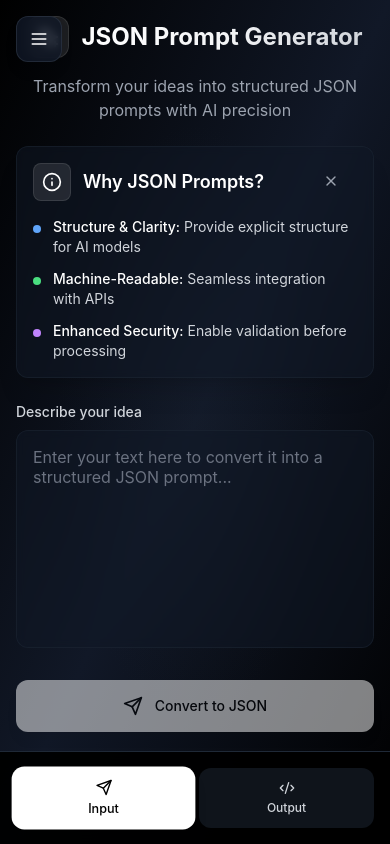
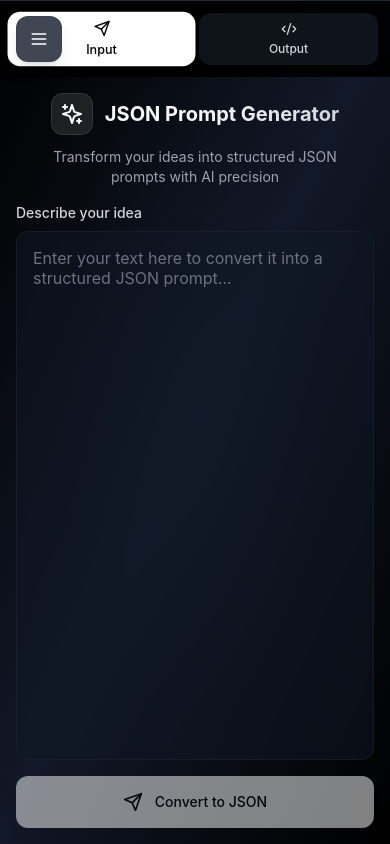
Before and after one commit to MSG-Mutual-Support-to-Grow/JSON-Prompt-Generator, a React (Vite) app in the folder frontend/: page / in a window 390 px wide. Built offline with nearby package versions, Linux system fonts and the light colour scheme.

Commit message:
update the ui

```diff
--- a/frontend/src/App.tsx
+++ b/frontend/src/App.tsx
@@ -53,7 +53,7 @@ function App() {
         />
       )}
 
-      <main className={`flex-1 overflow-hidden transition-all duration-300 ease-in-out ${
+      <main className={`flex-1 h-full overflow-hidden transition-all duration-300 ease-in-out ${
         sidebarOpen
           ? 'lg:ml-64'
           : 'ml-0'
--- a/frontend/src/components/TextToJsonConverter.tsx
+++ b/frontend/src/components/TextToJsonConverter.tsx
@@ -1,5 +1,5 @@
 import React, { useState, useEffect } from 'react';
-import { Copy, Send, CheckCircle, Info, X, Sparkles, Code2, AlertCircle, Loader2 } from 'lucide-react';
+import { Copy, Send, CheckCircle, X, Sparkles, Code2, AlertCircle, Loader2 } from 'lucide-react';
 import { API_BASE_URL } from '../config/api';
 
 interface TextToJsonConverterProps {
@@ -17,7 +17,6 @@ const TextToJsonConverter: React.FC<TextToJsonConverterProps> = ({ onAddToHistor
   const [copied, setCopied] = useState(false);
   const [isProcessing, setIsProcessing] = useState(false);
   const [isMobile, setIsMobile] = useState(false);
-  const [showInfoCard, setShowInfoCard] = useState(true);
   const [mobilePage, setMobilePage] = useState<'input' | 'output'>('input');
   const [error, setError] = useState<ErrorState | null>(null);
 
@@ -112,7 +111,7 @@ const TextToJsonConverter: React.FC<TextToJsonConverterProps> = ({ onAddToHistor
   };
 
   return (
-    <div className="w-full h-full bg-black text-white overflow-hidden">
+    <div className="w-full h-screen bg-black text-white overflow-hidden">
       {/* Error Alert */}
       {error && <ErrorAlert error={error} />}
 
@@ -121,13 +120,13 @@ const TextToJsonConverter: React.FC<TextToJsonConverterProps> = ({ onAddToHistor
         <div className="absolute inset-0 bg-[radial-gradient(ellipse_at_center,_var(--tw-gradient-stops))] from-gray-800/20 via-transparent to-transparent"></div>
       </div>
 
-      <div className="relative z-10 h-full">
+      <div className="relative z-10 h-full flex flex-col">
         {/* Mobile Navigation */}
         {isMobile && (
-          <div className="fixed bottom-0 left-0 right-0 bg-black/95 backdrop-blur-xl border-t border-gray-800 z-40 safe-area-bottom">
-            <div className="flex justify-center gap-2 p-4 max-w-md mx-auto">
+          <div className="bg-black/95 backdrop-blur-xl border-t border-gray-800 z-40 flex-shrink-0">
+            <div className="flex justify-center gap-2 p-3 max-w-md mx-auto">
               <button
-                className={`flex-1 flex flex-col items-center gap-1 px-4 py-3 rounded-xl text-xs font-medium transition-all duration-200 ${
+                className={`flex-1 flex flex-col items-center gap-1 px-4 py-2 rounded-xl text-xs font-medium transition-all duration-200 ${
                   mobilePage === 'input'
                     ? 'bg-white text-black shadow-lg scale-105'
                     : 'bg-gray-800/50 text-gray-300 hover:bg-gray-700/50'
@@ -138,7 +137,7 @@ const TextToJsonConverter: React.FC<TextToJsonConverterProps> = ({ onAddToHistor
                 Input
               </button>
               <button
-                className={`flex-1 flex flex-col items-center gap-1 px-4 py-3 rounded-xl text-xs font-medium transition-all duration-200 ${
+                className={`flex-1 flex flex-col items-center gap-1 px-4 py-2 rounded-xl text-xs font-medium transition-all duration-200 ${
                   mobilePage === 'output'
                     ? 'bg-white text-black shadow-lg scale-105'
                     : 'bg-gray-800/50 text-gray-300 hover:bg-gray-700/50'
@@ -153,70 +152,30 @@ const TextToJsonConverter: React.FC<TextToJsonConverterProps> = ({ onAddToHistor
         )}
 
         {/* Main Content */}
-        <div className={`h-full ${isMobile ? 'flex flex-col pb-24' : 'flex'}`}>
+        <div className={`flex-1 min-h-0 ${isMobile ? 'flex flex-col' : 'flex'}`}>
           {/* Input Panel */}
           {(!isMobile || mobilePage === 'input') && (
-            <div className={`${isMobile ? 'flex-1' : 'w-1/2'} p-4 md:p-6 lg:p-8 h-full overflow-y-auto`}>
-              <div className="max-w-2xl mx-auto h-full flex flex-col">
+            <div className={`${isMobile ? 'flex-1 min-h-0' : 'w-1/2'} p-4 md:p-6 lg:p-8 ${isMobile ? 'overflow-hidden' : 'h-full overflow-y-auto'}`}>
+              <div className={`max-w-2xl mx-auto ${isMobile ? 'h-full' : 'h-full'} flex flex-col`}>
                 {/* Header */}
-                <div className="text-center mb-6 md:mb-8">
-                  <div className="flex items-center justify-center gap-3 mb-4 flex-wrap">
+                <div className="text-center mb-4 md:mb-6 flex-shrink-0">
+                  <div className="flex items-center justify-center gap-3 mb-3 flex-wrap">
                     <div className="p-2 md:p-3 bg-white/10 rounded-xl backdrop-blur-sm border border-white/10">
                       <Sparkles className="w-6 h-6 md:w-8 md:h-8 text-white" />
                     </div>
-                    <h1 className="text-2xl md:text-3xl lg:text-4xl font-bold bg-gradient-to-r from-white via-gray-100 to-gray-300 bg-clip-text text-transparent leading-tight">
+                    <h1 className="text-xl md:text-2xl lg:text-3xl font-bold bg-gradient-to-r from-white via-gray-100 to-gray-300 bg-clip-text text-transparent leading-tight">
                       JSON Prompt Generator
                     </h1>
                   </div>
-                  <p className="text-gray-400 text-base md:text-lg max-w-lg mx-auto px-4">
+                  <p className="text-gray-400 text-sm md:text-base max-w-lg mx-auto px-4">
                     Transform your ideas into structured JSON prompts with AI precision
                   </p>
                 </div>
 
-                {/* Info Card */}
-                {showInfoCard && (
-                  <div className="mb-6 bg-gray-900/50 backdrop-blur-sm rounded-xl p-4 md:p-6 border border-gray-800/50 relative shadow-xl">
-                    <button
-                      onClick={() => setShowInfoCard(false)}
-                      className="absolute top-3 right-3 p-1.5 text-gray-400 hover:text-white hover:bg-gray-800/50 rounded-lg transition-all duration-200"
-                    >
-                      <X className="w-4 h-4" />
-                    </button>
-
-                    <div className="flex items-center gap-3 mb-4">
-                      <div className="p-2 bg-white/10 rounded-lg border border-white/10">
-                        <Info className="w-5 h-5 text-white" />
-                      </div>
-                      <h3 className="text-lg font-semibold text-white">Why JSON Prompts?</h3>
-                    </div>
-
-                    <div className="space-y-3">
-                      <div className="flex items-start gap-3">
-                        <div className="w-2 h-2 bg-blue-400 rounded-full mt-2 flex-shrink-0"></div>
-                        <p className="text-gray-300 text-sm">
-                          <span className="font-medium text-white">Structure & Clarity:</span> Provide explicit structure for AI models
-                        </p>
-                      </div>
-                      <div className="flex items-start gap-3">
-                        <div className="w-2 h-2 bg-green-400 rounded-full mt-2 flex-shrink-0"></div>
-                        <p className="text-gray-300 text-sm">
-                          <span className="font-medium text-white">Machine-Readable:</span> Seamless integration with APIs
-                        </p>
-                      </div>
-                      <div className="flex items-start gap-3">
-                        <div className="w-2 h-2 bg-purple-400 rounded-full mt-2 flex-shrink-0"></div>
-                        <p className="text-gray-300 text-sm">
-                          <span className="font-medium text-white">Enhanced Security:</span> Enable validation before processing
-                        </p>
-                      </div>
-                    </div>
-                  </div>
-                )}
-
                 {/* Input Form */}
-                <form onSubmit={handleSubmit} className="flex-1 flex flex-col space-y-4 min-h-0">
+                <form onSubmit={handleSubmit} className="flex-1 min-h-0 flex flex-col space-y-4">
                   <div className="flex-1 min-h-0 flex flex-col">
-                    <label htmlFor="input-text" className="block text-sm font-medium text-gray-300 mb-2">
+                    <label htmlFor="input-text" className="block text-sm font-medium text-gray-300 mb-2 flex-shrink-0">
                       Describe your idea
                     </label>
                     <textarea
@@ -224,12 +183,14 @@ const TextToJsonConverter: React.FC<TextToJsonConverterProps> = ({ onAddToHistor
                       value={inputText}
                       onChange={(e) => setInputText(e.target.value)}
                       placeholder="Enter your text here to convert it into a structured JSON prompt..."
-                      className="flex-1 w-full min-h-[200px] max-h-[400px] px-4 py-4 bg-gray-900/50 backdrop-blur-sm border border-gray-800/50 rounded-xl text-white placeholder-gray-500 focus:ring-2 focus:ring-white/20 focus:border-gray-600 resize-none transition-all duration-200 text-sm md:text-base"
+                      className={`flex-1 w-full px-4 py-4 bg-gray-900/50 backdrop-blur-sm border border-gray-800/50 rounded-xl text-white placeholder-gray-500 focus:ring-2 focus:ring-white/20 focus:border-gray-600 resize-none transition-all duration-200 text-sm md:text-base ${
+                        isMobile ? 'min-h-[120px] max-h-none' : 'min-h-[200px] max-h-[400px]'
+                      }`}
                       required
                     />
                   </div>
 
-                  <div className="flex flex-col sm:flex-row gap-3 pt-4">
+                  <div className="flex flex-col sm:flex-row gap-3 flex-shrink-0">
                     <button
                       type="submit"
                       disabled={!inputText.trim() || isProcessing}
@@ -265,14 +226,14 @@ const TextToJsonConverter: React.FC<TextToJsonConverterProps> = ({ onAddToHistor
 
           {/* Output Panel */}
           {(!isMobile || mobilePage === 'output') && (
-            <div className={`${isMobile ? 'flex-1' : 'w-1/2'} p-4 md:p-6 lg:p-8 h-full overflow-y-auto ${!isMobile ? 'border-l border-gray-800/50' : ''}`}>
+            <div className={`${isMobile ? 'flex-1 min-h-0' : 'w-1/2'} p-4 md:p-6 lg:p-8 ${isMobile ? 'overflow-hidden' : 'h-full overflow-y-auto'} ${!isMobile ? 'border-l border-gray-800/50' : ''}`}>
               <div className="max-w-2xl mx-auto h-full flex flex-col">
-                <div className="text-center mb-6">
+                <div className="text-center mb-6 flex-shrink-0">
                   <h2 className="text-xl md:text-2xl font-bold text-white mb-2">Generated JSON</h2>
                   <p className="text-gray-400 text-sm">Your structured prompt output</p>
                 </div>
 
-                <div className="flex-1 min-h-[300px]">
+                <div className="flex-1 min-h-0">
                   {outputJson ? (
                     <div className="h-full bg-gray-900/50 backdrop-blur-sm rounded-xl border border-gray-800/50 overflow-hidden relative shadow-xl">
                       <div className="absolute top-4 right-4 z-10">
```
